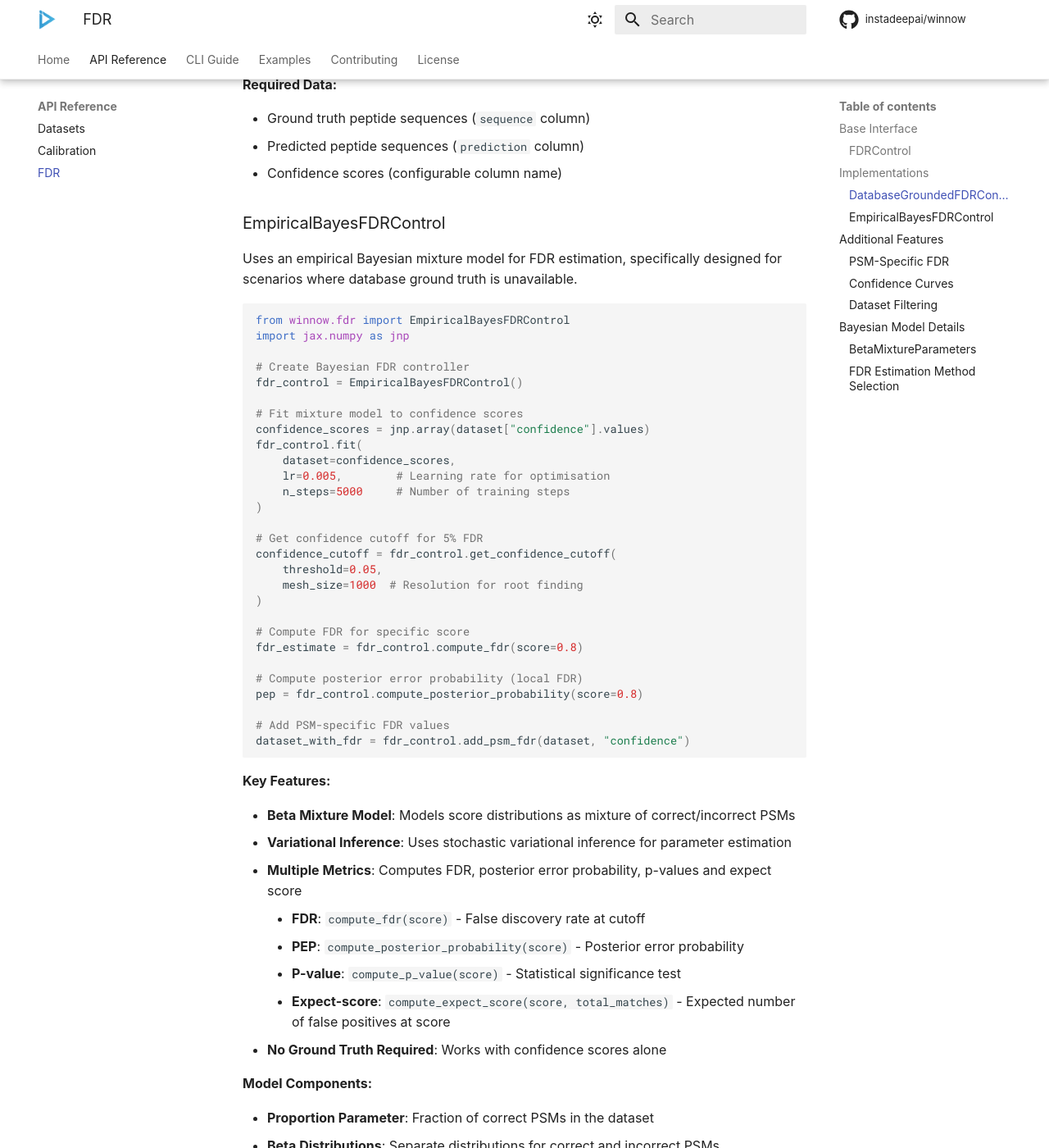
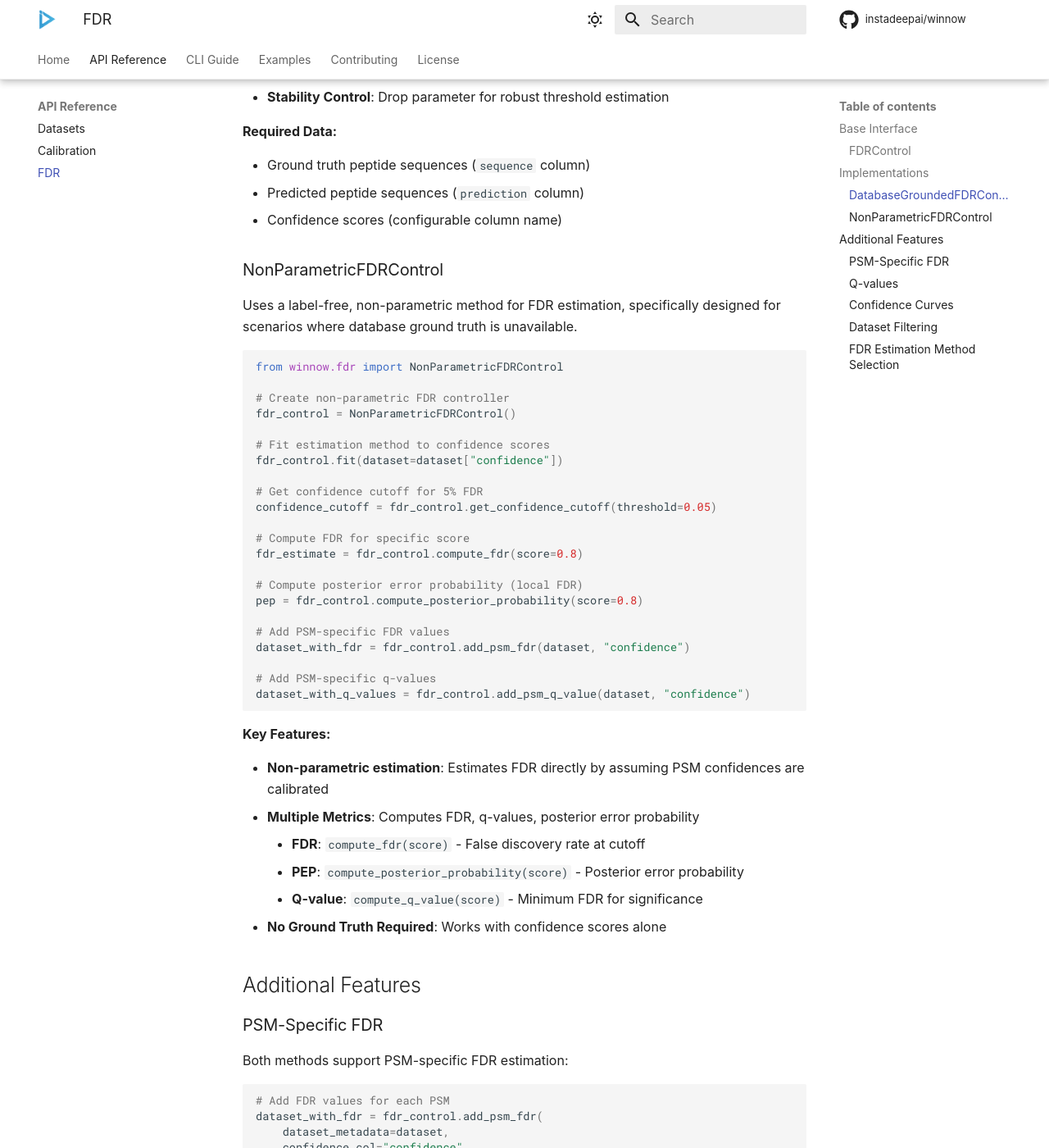
Before and after one commit to instadeepai/winnow, an MkDocs documentation site: the page built from docs/api/fdr.md, in a window 1280 px wide and 1400 px high, scrolled down 1552 px. Shown: the whole window at 82% size. Built offline with MkDocs 1.6.1 and Material for MkDocs 9.7.7, drawn with Linux system fonts in a browser that asks for light colours; some web fonts are replaced; comment, search, counter and statistics services are not loaded; some of the changed text lies outside the part shown.

Commit message:
chore: update docs to describe non-parametric FDR estimation procedure

````diff
--- a/docs/api/fdr.md
+++ b/docs/api/fdr.md
@@ -1,6 +1,6 @@
 # FDR Control API
 
-The `winnow.fdr` module implements false discovery rate (FDR) estimation and control methods for *de novo* peptide sequencing using both database-grounded and empirical Bayesian approaches.
+The `winnow.fdr` module implements false discovery rate (FDR) estimation and control methods for *de novo* peptide sequencing using both database-grounded and non-parametric approaches.
 
 ## Base Interface
 
@@ -52,6 +52,9 @@
 
 # Add PSM-specific FDR values
 dataset_with_fdr = fdr_control.add_psm_fdr(dataset, "confidence")
+
+# Add PSM-specific q-values
+dataset_with_q_values = fdr_control.add_psm_q_value(dataset, "confidence")
 ```
 
 **Key Features:**
@@ -67,30 +70,21 @@
 - Predicted peptide sequences (`prediction` column)
 - Confidence scores (configurable column name)
 
-### EmpiricalBayesFDRControl
+### NonParametricFDRControl
 
-Uses an empirical Bayesian mixture model for FDR estimation, specifically designed for scenarios where database ground truth is unavailable.
+Uses a label-free, non-parametric method for FDR estimation, specifically designed for scenarios where database ground truth is unavailable.
 
 ```python
-from winnow.fdr import EmpiricalBayesFDRControl
-import jax.numpy as jnp
+from winnow.fdr import NonParametricFDRControl
 
-# Create Bayesian FDR controller
-fdr_control = EmpiricalBayesFDRControl()
+# Create non-parametric FDR controller
+fdr_control = NonParametricFDRControl()
 
-# Fit mixture model to confidence scores
-confidence_scores = jnp.array(dataset["confidence"].values)
-fdr_control.fit(
-    dataset=confidence_scores,
-    lr=0.005,        # Learning rate for optimisation
-    n_steps=5000     # Number of training steps
-)
+# Fit estimation method to confidence scores
+fdr_control.fit(dataset=dataset["confidence"])
 
 # Get confidence cutoff for 5% FDR
-confidence_cutoff = fdr_control.get_confidence_cutoff(
-    threshold=0.05,
-    mesh_size=1000  # Resolution for root finding
-)
+confidence_cutoff = fdr_control.get_confidence_cutoff(threshold=0.05)
 
 # Compute FDR for specific score
 fdr_estimate = fdr_control.compute_fdr(score=0.8)
@@ -100,24 +94,19 @@
 
 # Add PSM-specific FDR values
 dataset_with_fdr = fdr_control.add_psm_fdr(dataset, "confidence")
+
+# Add PSM-specific q-values
+dataset_with_q_values = fdr_control.add_psm_q_value(dataset, "confidence")
 ```
 
 **Key Features:**
 
-- **Beta Mixture Model**: Models score distributions as mixture of correct/incorrect PSMs
-- **Variational Inference**: Uses stochastic variational inference for parameter estimation
-- **Multiple Metrics**: Computes FDR, posterior error probability, p-values and expect score
+- **Non-parametric estimation**: Estimates FDR directly by assuming PSM confidences are calibrated
+- **Multiple Metrics**: Computes FDR, q-values, posterior error probability
     - **FDR**: `compute_fdr(score)` - False discovery rate at cutoff
     - **PEP**: `compute_posterior_probability(score)` - Posterior error probability
-    - **P-value**: `compute_p_value(score)` - Statistical significance test
-    - **Expect-score**: `compute_expect_score(score, total_matches)` - Expected number of false positives at score
+    - **Q-value**: `compute_q_value(score)` - Minimum FDR for significance
 - **No Ground Truth Required**: Works with confidence scores alone
-
-**Model Components:**
-
-- **Proportion Parameter**: Fraction of correct PSMs in the dataset
-- **Beta Distributions**: Separate distributions for correct and incorrect PSMs
-- **JAX Integration**: Fast computation using JAX and NumPyro
 
 ## Additional Features
 
@@ -134,6 +123,21 @@
 
 # Access PSM-specific FDR values
 psm_fdr_values = dataset_with_fdr["psm_fdr"]
+```
+
+### Q-values
+
+Both methods support q-value computation, the minimum FDR threshold at which a given PSM is significant.
+
+```python
+# Add q-values for each PSM
+dataset_with_q_values = fdr_control.add_psm_q_value(
+    dataset_metadata=dataset,
+    confidence_col="confidence"
+)
+
+# Access PSM-specific FDR values
+psm_q_values = dataset_with_q_values["psm_q_value"]
 ```
 
 ### Confidence Curves
@@ -171,23 +175,6 @@
 print(f"Retained {len(filtered_psms)} PSMs at 1% FDR")
 ```
 
-## Bayesian Model Details
-
-### BetaMixtureParameters
-
-The empirical Bayesian method uses a beta mixture model with parameters:
-
-```python
-from winnow.fdr.bayes import BetaMixtureParameters
-
-# Model parameters after fitting
-params = fdr_control.mixture_parameters
-
-print(f"Proportion correct: {params.proportion}")
-print(f"Correct distribution: Beta({params.correct_alpha}, {params.correct_beta})")
-print(f"Incorrect distribution: Beta({params.incorrect_alpha}, {params.incorrect_beta})")
-```
-
 ### FDR Estimation Method Selection
 
 **Use DatabaseGroundedFDRControl when:**
@@ -195,10 +182,10 @@
 - High-quality database search results available
 - Not restricted to *de novo* sequencing outputs
 
-**Use EmpiricalBayesFDRControl when:**
+**Use NonParametricFDRControl when:**
 
 - No database ground truth available
 - Working with *de novo* sequencing outputs
-- Require additional PSM evaluation metrics, such as p-values or posterior error probabilities
+- Require additional PSM-specific evaluation metrics such as posterior error probabilities
 
 For detailed examples and usage patterns, refer to the [examples notebook](https://github.com/instadeepai/winnow/blob/main/examples/fdr_plots.ipynb).
````
Also changed, not shown: docs/cli.md (+4 -4 lines).
